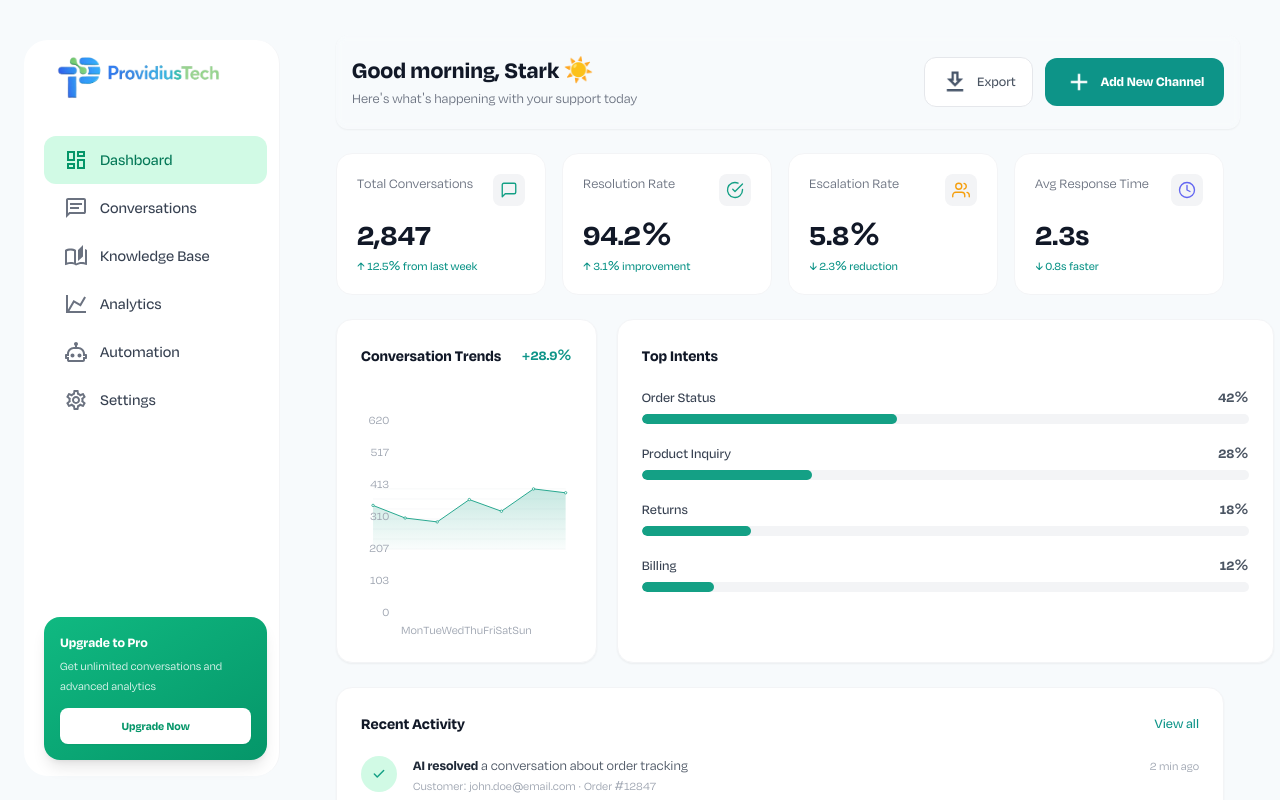
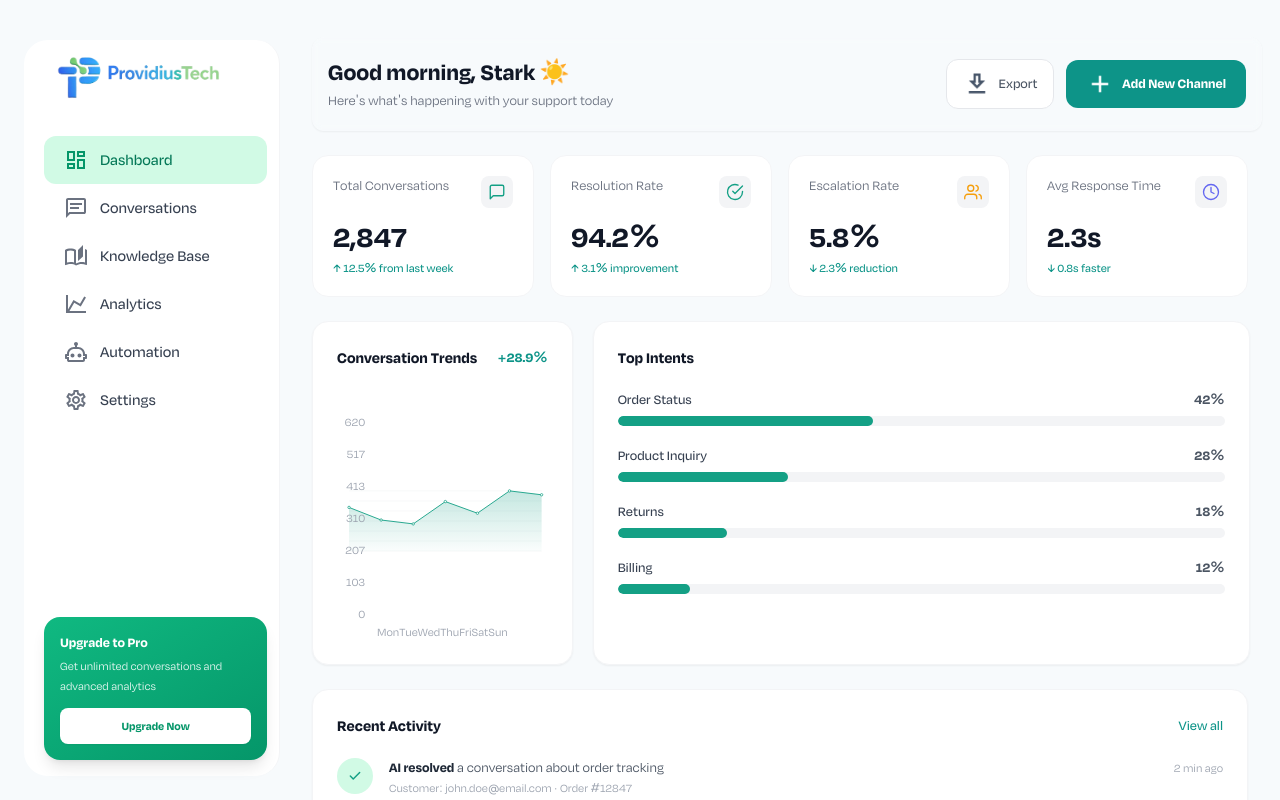
Before and after one commit to ProvidiustTech/dashboard, a Next.js app: page /dashboard in a window 1280 px wide. Built offline with nearby package versions, Linux system fonts and the light colour scheme; a web font is replaced by a local one.

Commit message:
edited-most-of-the-frontend-misalignment

```diff
--- a/src/app/dashboard/page.tsx
+++ b/src/app/dashboard/page.tsx
@@ -179,7 +179,7 @@ export default function DashboardPage() {
 
       <MobileNav />
 
-      <main className="flex-1 mt-12 xl:mt-0 px-4 xl:px-6 xl:px-0 overflow-y-auto pb-20 xl:pb-0">
+      <main className="flex-1 mt-12 xl:mt-0 px-4 xl:px-0 overflow-y-auto pb-20 xl:pb-0">
         {/* Header */}
         <header className="bg-none px-3 rounded-lg dark:bg-gray-900 mt-9 xl:mt-[3.7%] backdrop-blur-sm xl:border xl:border-b border-none border-gray-100 dark:border-gray-800 xl:px-4 xl:ml-8 xl:w-[95%] py-4 xl:py-5 flex flex-col xl:flex-row items-start xl:items-center justify-between xl:sticky top-0 z-10 xl:rounded-xl transition-colors duration-200 xl:shadow-sm dark:shadow-none">
           <div className="w-full xl:w-auto xl:mb-0">
--- a/src/app/onboarding/channels/page.tsx
+++ b/src/app/onboarding/channels/page.tsx
@@ -41,7 +41,7 @@ export default function ChannelsPage() {
           <div className="w-full mt-16 ">
 
             <h2 className="text-2xl font-bold text-gray-900 dark:text-white mb-1 xl:text-center transition-colors duration-200">Connect your support channels</h2>
-            <p className="text-gray-400 dark:text-gray-500 text-sm mb-8 dark:text-white xl:text-center transition-colors duration-200">Add a channel for your&nbsp;business support</p>
+            <p className="text-gray-400 text-sm mb-8 dark:text-white xl:text-center transition-colors duration-200">Add a channel for your&nbsp;business support</p>
 
             <div className="grid grid-cols-2 xl:grid-cols-3 gap-4 xl:max-w-6xl">
               {CHANNELS.map(({ id, Icon, name, desc, popular }) => {
```
